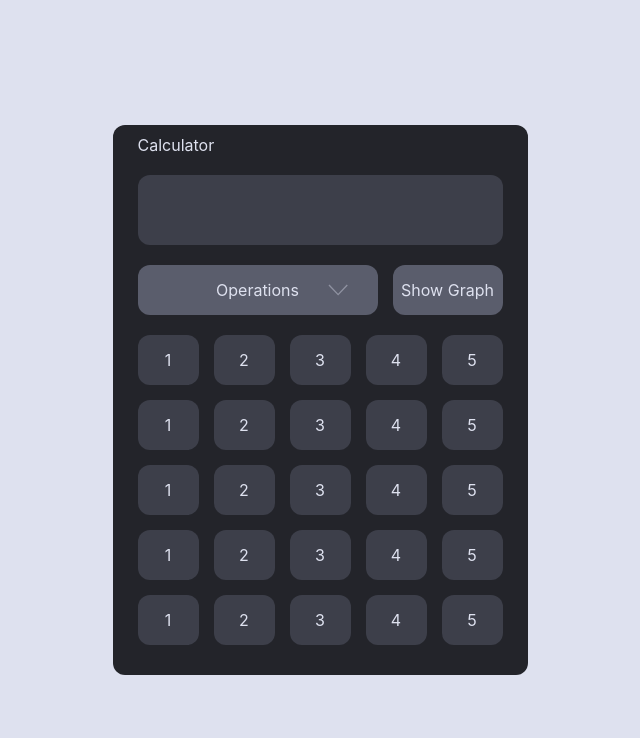
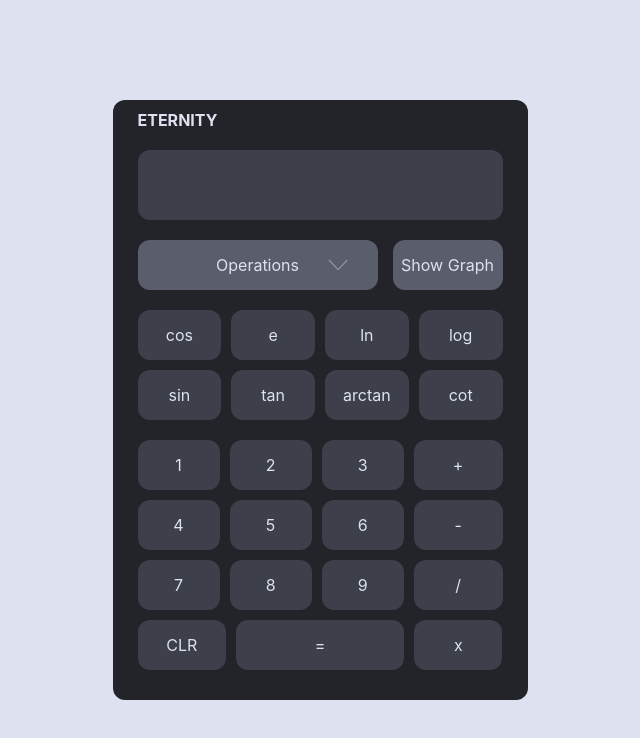
Before and after one commit to h4jj/Calculator-COMP354, a React (Create React App) app in the folder calculator/: page / in a window 1280 px wide. Shown: the top 738 px of the page, without its empty margins (320-960 px from the left). Built offline with nearby package versions, Linux system fonts and the light colour scheme.

Commit message:
Basic arithmetic functionality complete

```diff
--- a/calculator/src/App.css
+++ b/calculator/src/App.css
@@ -85,10 +85,9 @@
 }
 
 .lower-container {
+    row-gap: 10px;
+    column-gap: 10px;
+    width: 100%;
     display: grid;
-    align-items: center;
-    grid-template-columns: repeat(5, 1fr);
-    row-gap: 15px;
-    column-gap: 15px;
-    width: 100%;
+    grid-template-columns: 3fr 1fr;
 }
--- a/calculator/src/App.js
+++ b/calculator/src/App.js
@@ -1,3 +1,6 @@
+import { useEffect, useState } from 'react';
+import { ToastContainer } from 'react-toastify';
+import 'react-toastify/dist/ReactToastify.css';
 import './App.css'
 import optionsLogo from './assets/options.svg'
 import InputButton from './components/inputButton';
@@ -5,18 +8,68 @@ import InputButton from './components/inputButton';
 
 function App() {
 
+  const [value, setValue] = useState(null)
+  const [operation, setOperation] = useState(null)
+  const [accumulator, setAccumulator] = useState(null)
   const TOTAL_INPUT_BUTTONS = 30
+
+  useEffect(() => {
+
+    if(accumulator === null) {
+      setAccumulator(value)
+    }
+
+    switch(operation) {
+      case "+":
+        console.debug("value: ", value)
+        setAccumulator((prev) => prev + value)
+        break;
+      case "-":
+        setAccumulator((prev) => prev - value)
+        break;
+      case "/":
+        setAccumulator((prev) => prev / value)
+        break;
+      case "x":
+        setAccumulator((prev) => prev * value)
+        break;
+
+
+    }
+  }, [value])
 
   return (
     <div className="App">
+      <ToastContainer
+        autoClose={3000}
+      />
       <div className="calculator-container">
         <div className="header">
-          <img />
-          <p>Calculator</p>
+          <p
+            style={{fontWeight: 700}}
+          >
+            ETERNITY
+          </p>
         </div>
 
-        <div className="display-container dark">
-
+        <div
+          className="display-container dark"
+          style={{
+            display: 'grid',
+            gridTemplateColumns: '3fr 1fr',
+            alignItems: 'center'
+          }}
+        >
+          <p
+            style={{
+              margin: 0,
+              paddingLeft: '20px',
+              fontSize: '20px'
+            }}
+          >
+            {value}
+          </p>
+          <p>{operation !== null ? `Mode: ${operation}` : ''}</p>
         </div>
         <div className="upper-container">
           <div className="light operations">
@@ -29,34 +82,71 @@ function App() {
             <p>Show Graph</p>
           </div>
         </div>
+        <div
+          className='more-operations'
+          style={{
+            display: 'grid',
+            gridTemplateColumns: 'repeat(4, 1fr)',
+            width: '100%',
+            columnGap: '10px',
+            rowGap: '10px'
+          }}
+        >
+          <InputButton setValue={setValue} text={"cos"} />
+          <InputButton setValue={setValue} text={"e"} />
+          <InputButton setValue={setValue} text={"ln"} />
+          <InputButton setValue={setValue} text={"log"} />
+          <InputButton setValue={setValue} text={"sin"} />
+          <InputButton setValue={setValue} text={"tan"} />
+          <InputButton setValue={setValue} text={"arctan"} />
+          <InputButton setValue={setValue} text={"cot"} />
+        </div>
         <div className='lower-container'>
-          <InputButton text={"1"} />
-          <InputButton text={"2"} />
-          <InputButton text={"3"} />
-          <InputButton text={"4"} />
-          <InputButton text={"5"} />
-          <InputButton text={"1"} />
-          <InputButton text={"2"} />
-          <InputButton text={"3"} />
-          <InputButton text={"4"} />
-          <InputButton text={"5"} />
-          <InputButton text={"1"} />
-          <InputButton text={"2"} />
-          <InputButton text={"3"} />
-          <InputButton text={"4"} />
-          <InputButton text={"5"} />
-          <InputButton text={"1"} />
-          <InputButton text={"2"} />
-          <InputButton text={"3"} />
-          <InputButton text={"4"} />
-          <InputButton text={"5"} />
-          <InputButton text={"1"} />
-          <InputButton text={"2"} />
-          <InputButton text={"3"} />
-          <InputButton text={"4"} />
-          <InputButton text={"5"} />
+          <div
+            className='number-keypad'
+            style={{
+              display: 'grid',
+              gridTemplateColumns: 'repeat(3, 1fr)',
+              columnGap: '10px',
+              rowGap: '10px'
+            }}
+          >
+            <InputButton setValue={setValue} text={1} />
+            <InputButton setValue={setValue} text={2} />
+            <InputButton setValue={setValue} text={3} />
+            <InputButton setValue={setValue} text={4} />
+            <InputButton setValue={setValue} text={5} />
+            <InputButton setValue={setValue} text={6} />
+            <InputButton setValue={setValue} text={7} />
+            <InputButton setValue={setValue} text={8} />
+            <InputButton setValue={setValue} text={9} />
+          </div>
+          <div
+            style={{
+              display: 'grid',
+              gridTemplateRows: 'repeat(3, 1fr)',
+              rowGap: '10px'
+            }}
+          >
+            <InputButton setOperation={setOperation} value={value} text={"+"} />
+            <InputButton setOperation={setOperation} value={value} text={"-"} />
+            <InputButton setOperation={setOperation} value={value} text={"/"} />
+          </div>
+          <div
+            style={{
+              display: 'grid',
+              gridTemplateColumns: '1fr 1.9fr 1fr',
+              columnGap: '10px',
+              gridRow: '2 / 3',
+              gridColumn: '1 / 3'
+            }}
+          >
+            <InputButton setValue={setValue} setAccumulator={setAccumulator} setOperation={setOperation} text={"CLR"} />
+            <InputButton setValue={setValue} accumulator={accumulator} text={"="} />
+            <InputButton setOperation={setOperation} value={value} text={"x"} />
+          </div>
         </div>
-        <div>
+      <div>
 
         </div>
 
--- a/calculator/src/components/inputButton/index.jsx
+++ b/calculator/src/components/inputButton/index.jsx
@@ -1,8 +1,45 @@
 import React from 'react'
+import { useState } from 'react'
+import { toast } from 'react-toastify';
 
-const InputButton = ({text, light}) => {
+
+const InputButton = ({text, light, setValue, accumulator, setOperation, setAccumulator, value}) => {
+
+  const [number, setNumber] = useState(text)
+  const basicArithmetic = ["x", "/", "+", "-"]
+
+  const performOperation = () => {
+
+    if(!isNaN(text)) {
+      setValue(text)
+    }
+    else if(basicArithmetic.includes(text)) {
+      if(value === null) {
+        toast("Must input a number first before selecting operation")
+      }
+      else {
+        setOperation(text)
+      }
+    }
+    else {
+      switch(text) {
+        case "CLR":
+          setValue(null)
+          setOperation(null)
+          setAccumulator(null)
+          break;
+        case "=":
+          console.debug("accumulator: ", accumulator)
+          setValue(accumulator)
+          break;
+      }
+    }
+
+  }
+
   return (
     <div
+        onClick={performOperation}
         style={{
             display: 'flex',
             alignItems: 'center',
@@ -10,7 +47,8 @@ const InputButton = ({text, light}) => {
             borderRadius: '12px',
             backgroundColor: `${light ? '#5A5D6C' : '#3D3F4A'}`,
             height: '50px',
-            width: '100%'
+            width: '100%',
+            cursor: 'pointer'
         }}
     >
         <p style={{color: '#DEE1EF', margin: 0}}>{text}</p>
--- /dev/null
+++ b/package.json
@@ -0,0 +1,5 @@
+{
+  "dependencies": {
+    "react-toastify": "^9.1.2"
+  }
+}
```
Also changed, not shown: 1 other file (tests, documents, lock files or other folders).
